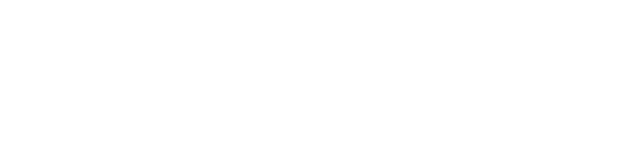
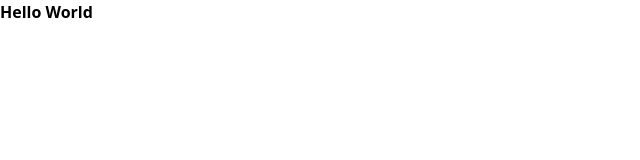
Before and after one commit to akshayKhot/design, a website: page index.html in a window 1280 px wide. Shown: the whole page, without its empty margins (0-640 px from the left). Drawn offline with Linux system fonts and the light colour scheme.

Commit message:
hello world

```diff
--- a/index.html
+++ b/index.html
@@ -5,7 +5,8 @@
     <link rel="stylesheet" href="style.css">
   </head>
   <body>
-    <div class="container">
-    </div>
+    <h1 class="font-bold">
+      Hello World
+    </h1>
   </body>
 </html>
```
Also changed, not shown: style.css.
